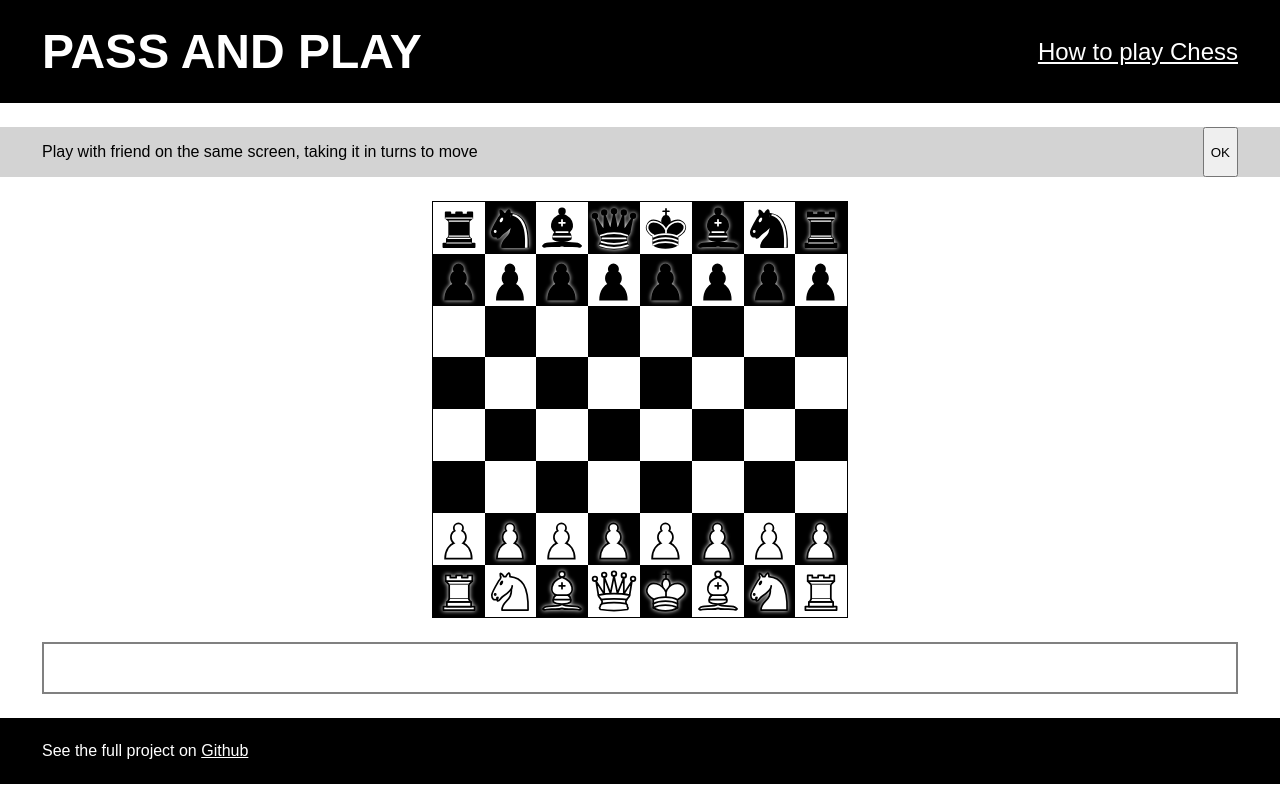
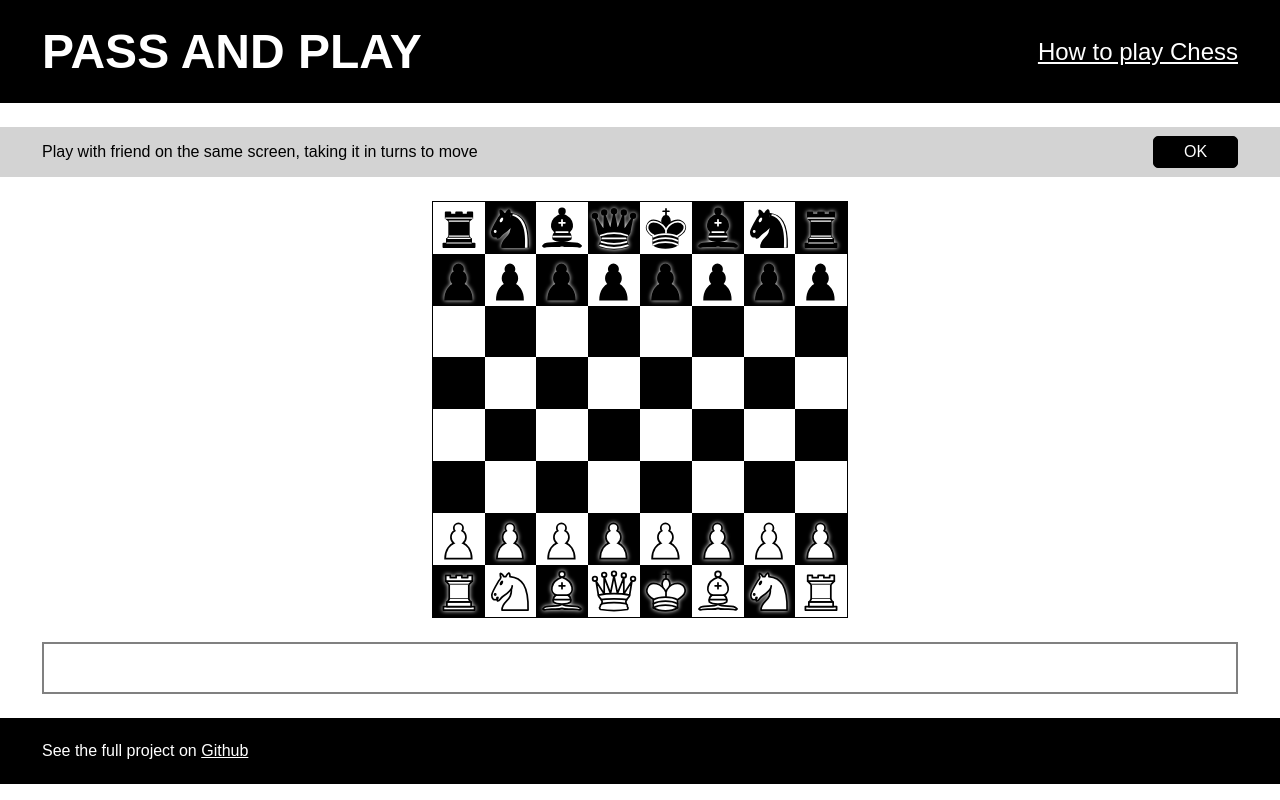
Before and after one commit to CLTPayne/chess-game, a website: page index.html in a window 1280 px wide. Drawn offline with Linux system fonts and the light colour scheme.

Commit message:
Basic styling for dismiss button

```diff
--- a/styles.css
+++ b/styles.css
@@ -111,7 +111,23 @@ form {
 .banner {
 	display: flex;
 	justify-content: space-between;
+	align-items: center;
 	padding: 0 42px;
 	margin-bottom: 24px;
 	background-color: lightgrey;
 }
+
+button {
+	-webkit-appearance: none;
+	-moz-appearance: none;
+	appearance: none;
+
+	min-width: 85px;
+	height: 32px;
+	border-radius: 5px;
+	border: 1px solid black;
+	background-color: black;
+	color: white;
+	font-size: 16px;
+	cursor: pointer;
+}
```
